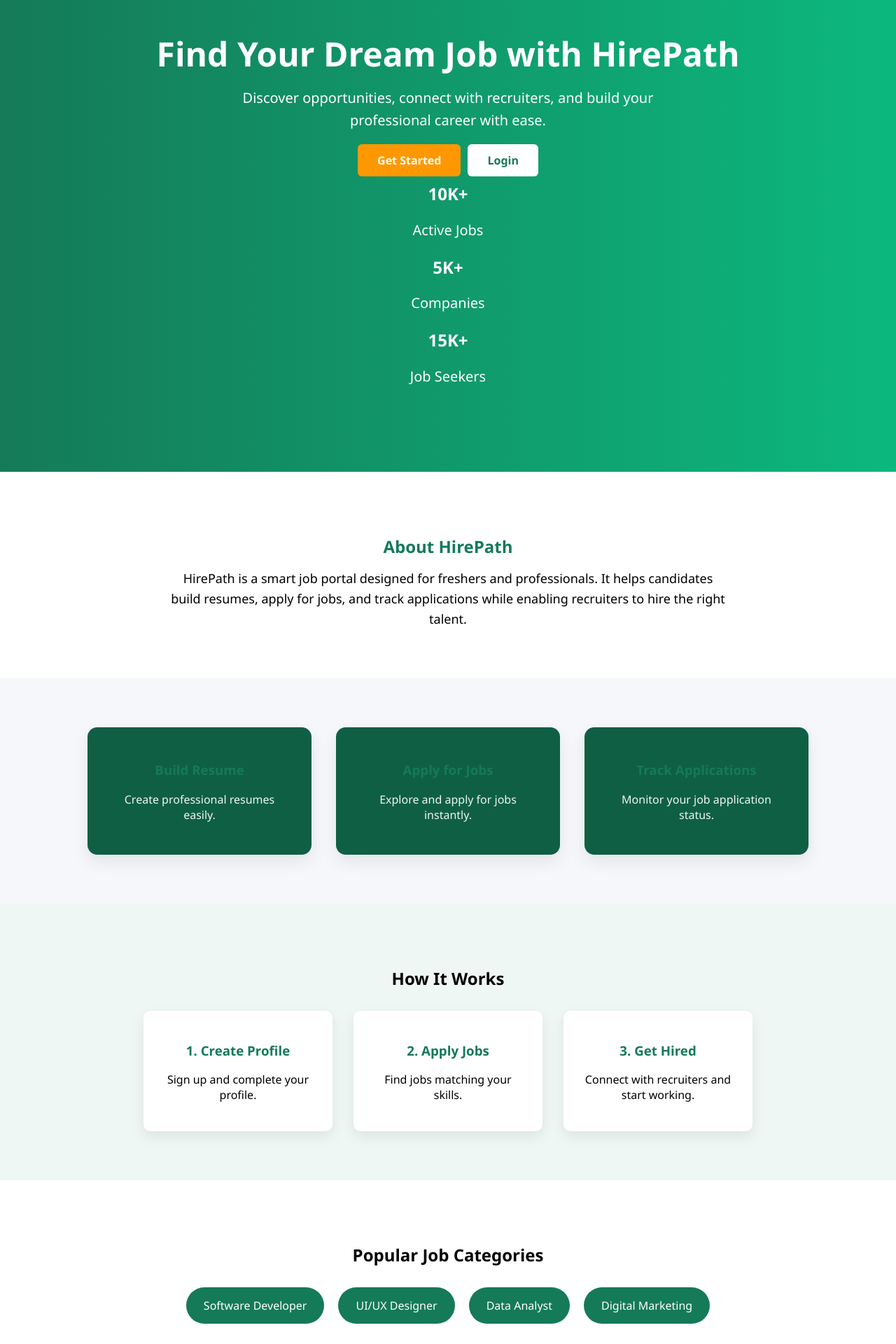
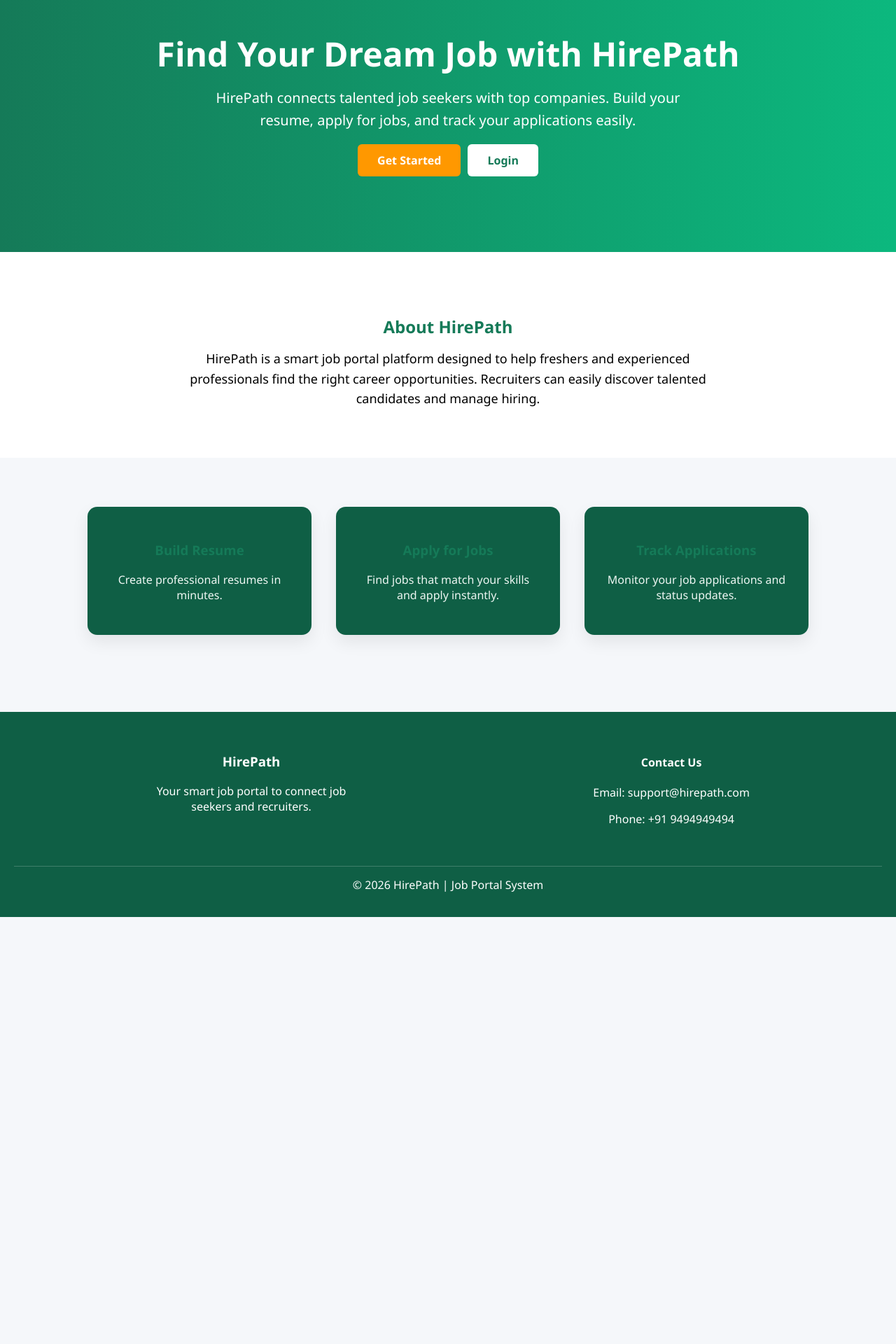
Before and after one commit to jeenathomas03/HirePath, a React (Create React App) app in the folder frontend/: page / in a window 1280 px wide. Shown: the part 200-2120 px from the top of the page at 70% size. After the commit the page ends 1510 px from the top, so only its background shows below. Built offline with nearby package versions, Linux system fonts and the light colour scheme.

Commit message:
new updates

```diff
--- a/frontend/src/pages/Index.js
+++ b/frontend/src/pages/Index.js
@@ -6,7 +6,7 @@
   return (
     <div className="index-container">
 
-      {/* Navbar */}
+      {/* Navigation */}
       <nav className="navbar">
         <div className="logo-section">
           <img src={logo} alt="HirePath Logo" className="logo-img" />
@@ -23,39 +23,23 @@
       <section className="hero">
         <h1>Find Your Dream Job with HirePath</h1>
         <p>
-          Discover opportunities, connect with recruiters, and build your
-          professional career with ease.
+          HirePath connects talented job seekers with top companies.
+          Build your resume, apply for jobs, and track your applications easily.
         </p>
 
         <div className="hero-buttons">
           <a href="/reg" className="btn-primary">Get Started</a>
           <a href="/login" className="btn-secondary">Login</a>
         </div>
-
-        {/* Stats */}
-        <div className="hero-stats">
-          <div>
-            <h2>10K+</h2>
-            <p>Active Jobs</p>
-          </div>
-          <div>
-            <h2>5K+</h2>
-            <p>Companies</p>
-          </div>
-          <div>
-            <h2>15K+</h2>
-            <p>Job Seekers</p>
-          </div>
-        </div>
       </section>
 
-      {/* About */}
+      {/* About Section */}
       <section className="about">
         <h2>About HirePath</h2>
         <p>
-          HirePath is a smart job portal designed for freshers and professionals.
-          It helps candidates build resumes, apply for jobs, and track
-          applications while enabling recruiters to hire the right talent.
+          HirePath is a smart job portal platform designed to help freshers and
+          experienced professionals find the right career opportunities.
+          Recruiters can easily discover talented candidates and manage hiring.
         </p>
       </section>
 
@@ -63,67 +47,28 @@
       <section className="features">
         <div className="feature">
           <h3>Build Resume</h3>
-          <p>Create professional resumes easily.</p>
+          <p>Create professional resumes in minutes.</p>
         </div>
 
         <div className="feature">
           <h3>Apply for Jobs</h3>
-          <p>Explore and apply for jobs instantly.</p>
+          <p>Find jobs that match your skills and apply instantly.</p>
         </div>
 
         <div className="feature">
           <h3>Track Applications</h3>
-          <p>Monitor your job application status.</p>
+          <p>Monitor your job applications and status updates.</p>
         </div>
       </section>
 
-      {/* How It Works */}
-      <section className="how-it-works">
-        <h2>How It Works</h2>
-        <div className="steps">
-          <div className="step">
-            <h3>1. Create Profile</h3>
-            <p>Sign up and complete your profile.</p>
-          </div>
 
-          <div className="step">
-            <h3>2. Apply Jobs</h3>
-            <p>Find jobs matching your skills.</p>
-          </div>
-
-          <div className="step">
-            <h3>3. Get Hired</h3>
-            <p>Connect with recruiters and start working.</p>
-          </div>
-        </div>
-      </section>
-
-      {/* Categories */}
-      <section className="categories">
-        <h2>Popular Job Categories</h2>
-        <div className="category-list">
-          <div className="category">Software Developer</div>
-          <div className="category">UI/UX Designer</div>
-          <div className="category">Data Analyst</div>
-          <div className="category">Digital Marketing</div>
-        </div>
-      </section>
-
-      {/* CTA */}
-      <section className="cta">
-        <h2>Start Your Career Journey Today</h2>
-        <p>Join thousands of job seekers finding opportunities on HirePath.</p>
-        <br />
-        <a href="/reg" className="btn-primary">Create Account</a>
-      </section>
-
-      {/* Footer */}
+      {/* Footer with Contact */}
       <footer className="footer">
         <div className="footer-container">
 
           <div className="footer-about">
             <h3>HirePath</h3>
-            <p>Your smart job portal connecting job seekers and recruiters.</p>
+            <p>Your smart job portal to connect job seekers and recruiters.</p>
           </div>
 
           <div className="footer-contact">
```
